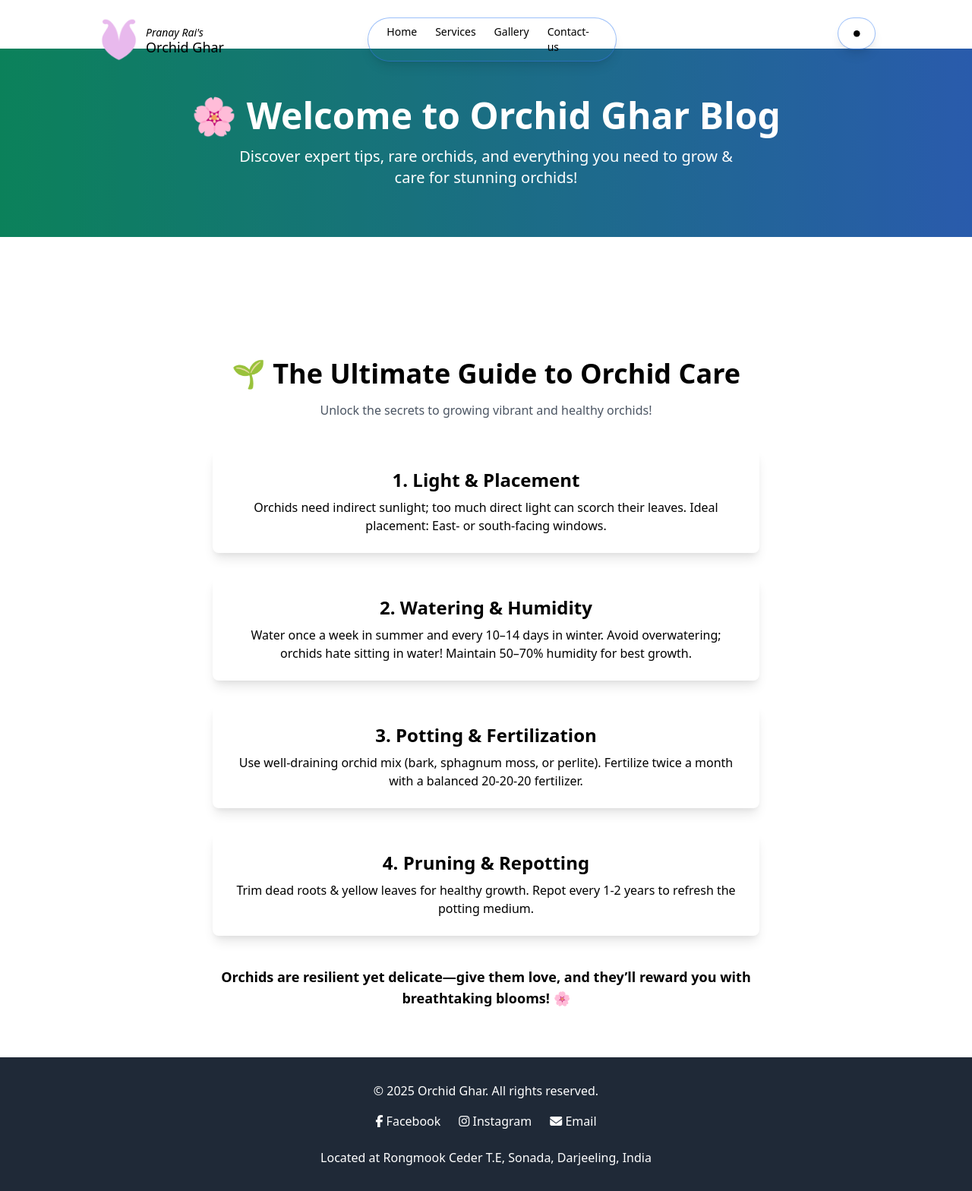
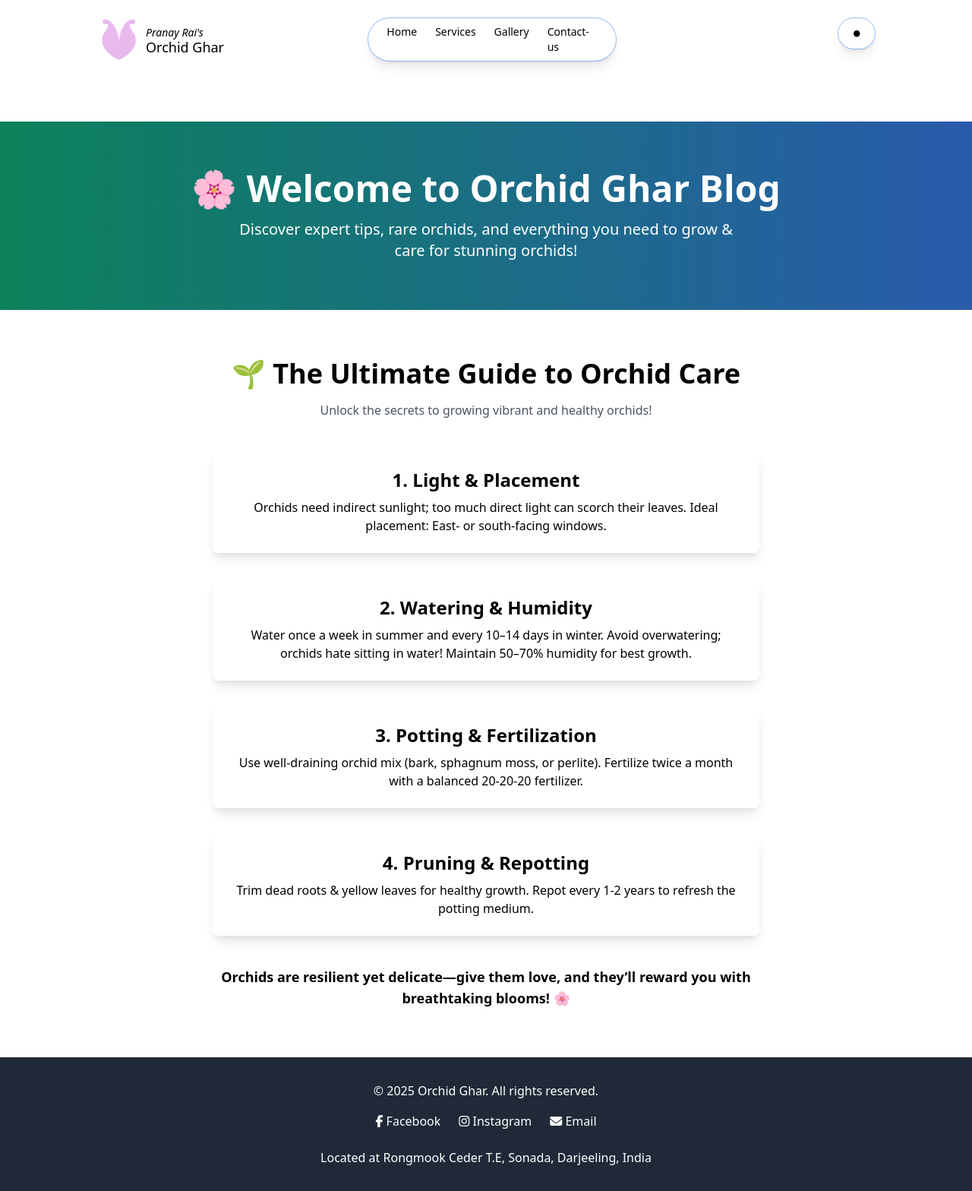
Before and after one commit to OrchidGhar/orchidghar.github.io, a Jekyll site: the page built from blogs/The-Ultimate-Guide-to-Orchid-Care.html, in a window 1280 px wide. Shown: the whole page at 76% size. Built offline with Jekyll 4.4.1, drawn with Linux system fonts in a browser that asks for light colours; nearby versions of some CDN libraries.

Commit message:
blogsheader moved inside main

```diff
--- a/_layouts/blogs.html
+++ b/_layouts/blogs.html
@@ -17,9 +17,8 @@
 </head>
 <body>
     {% include header.html %}
-    {% include blogsHeader.html %}
-
     <main class="pt-24">
+        {% include blogsHeader.html %}
         {{ content }}
     </main>
 
```
